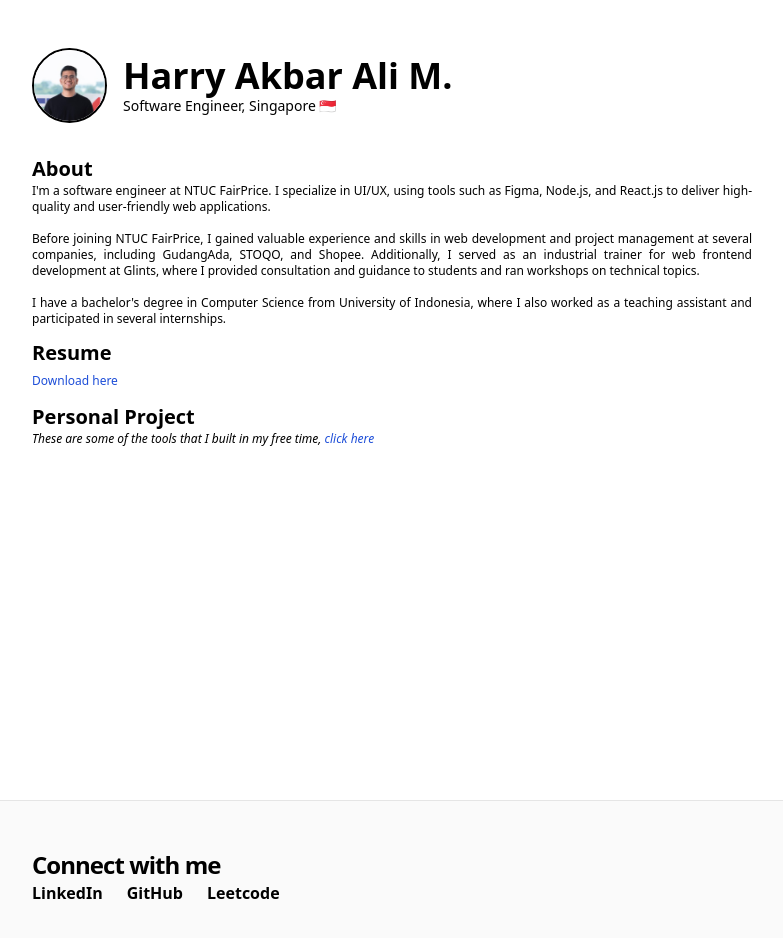
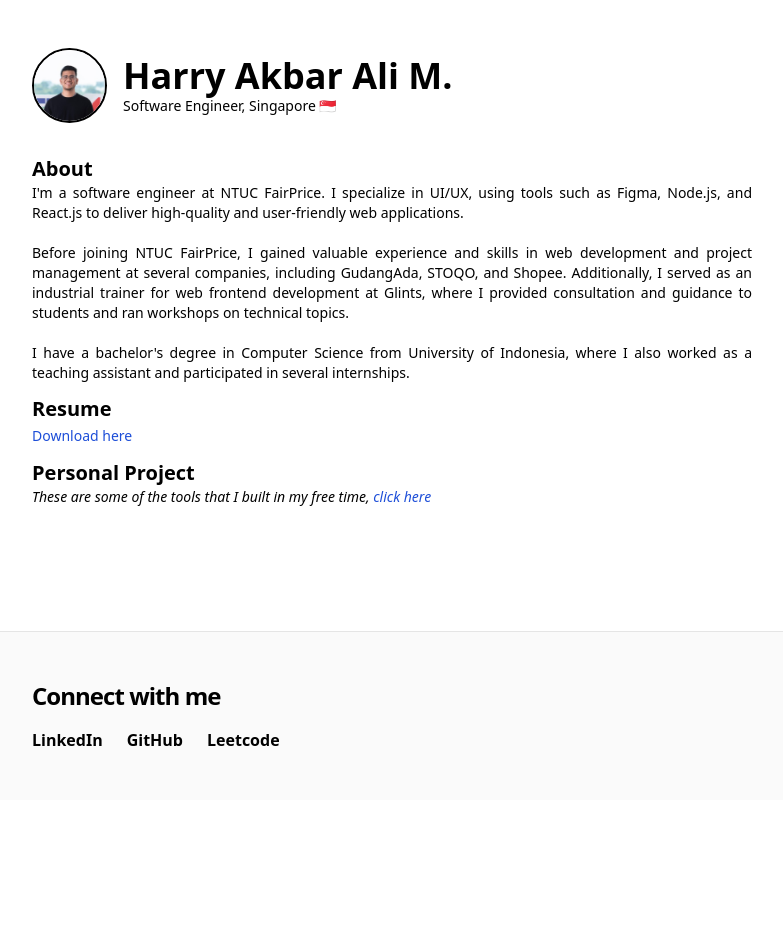
Before and after one commit to harryakbar/personal-website, a Next.js app: page / in a window 1280 px wide. Shown: the top 938 px of the page, without its empty margins (248-1031 px from the left). After the commit the page ends 800 px from the top, so only its background shows below. Built offline with nearby package versions, Linux system fonts and the light colour scheme.

Commit message:
Fix layout

```diff
--- a/components/footer.tsx
+++ b/components/footer.tsx
@@ -5,7 +5,7 @@ const Footer = () => {
     <footer className="bg-neutral-50 border-t border-neutral-200">
       <Container>
         <div className="flex flex-col">
-          <h3 className="flex text-xl md:text-2xl font-bold tracking-tighter leading-tight text-center lg:text-left">
+          <h3 className="flex mb-4 text-xl md:text-2xl font-bold tracking-tighter leading-tight text-center lg:text-left">
             Connect with me
           </h3>
           <div>
--- a/components/layout.tsx
+++ b/components/layout.tsx
@@ -1,21 +1,17 @@
-import Alert from "./alert";
 import Footer from "./footer";
 import Meta from "./meta";
 
 type Props = {
-  preview?: boolean;
   children: React.ReactNode;
 };
 
-const Layout = ({ preview, children }: Props) => {
+const Layout = ({ children }: Props) => {
   return (
-    <>
+    <div className="flex flex-col min-h-screen">
       <Meta />
-      <div className="flex flex-col flex-grow min-h-screen">
-        <main>{children}</main>
-      </div>
+      <div className="flex flex-col flex-1">{children}</div>
       <Footer />
-    </>
+    </div>
   );
 };
 
--- a/pages/index.tsx
+++ b/pages/index.tsx
@@ -13,7 +13,7 @@ export default function Index() {
       <Container>
         <Intro />
         <h3 className="text-xl font-semibold">About</h3>
-        <article className="text-xs text-justify">
+        <article className="text-sm text-justify">
           I'm a software engineer at NTUC FairPrice. I specialize in UI/UX,
           using tools such as Figma, Node.js, and React.js to deliver
           high-quality and user-friendly web applications.
@@ -31,11 +31,17 @@ export default function Index() {
           participated in several internships.
         </article>
         <h3 className="text-xl font-semibold mt-3">Resume</h3>
-        <Link className="text-blue-700 hover:underline text-xs" href="/app">
+        <Link
+          className="text-blue-700 hover:underline text-sm"
+          href="/assets/Resume_HarryAkbarAliMunir.pdf"
+          target="_blank"
+          rel="noopener noreferrer"
+          download
+        >
           Download here
         </Link>
         <h3 className="text-xl font-semibold mt-3">Personal Project</h3>
-        <p className="text-xs italic">
+        <p className="text-sm italic">
           These are some of the tools that I built in my free time,{" "}
           <Link className="text-blue-700 hover:underline" href="/app">
             click here
```
Also changed, not shown: 1 other file (tests, documents, lock files or other folders).
